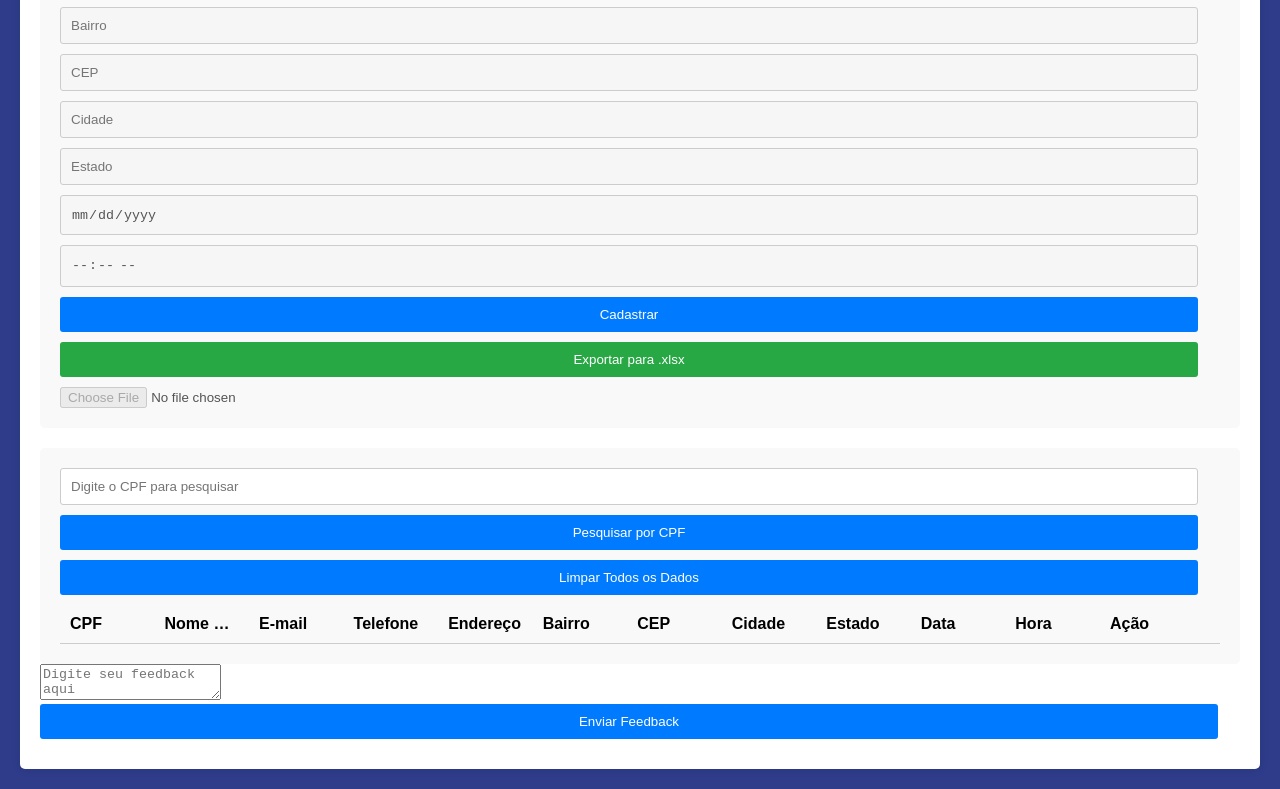
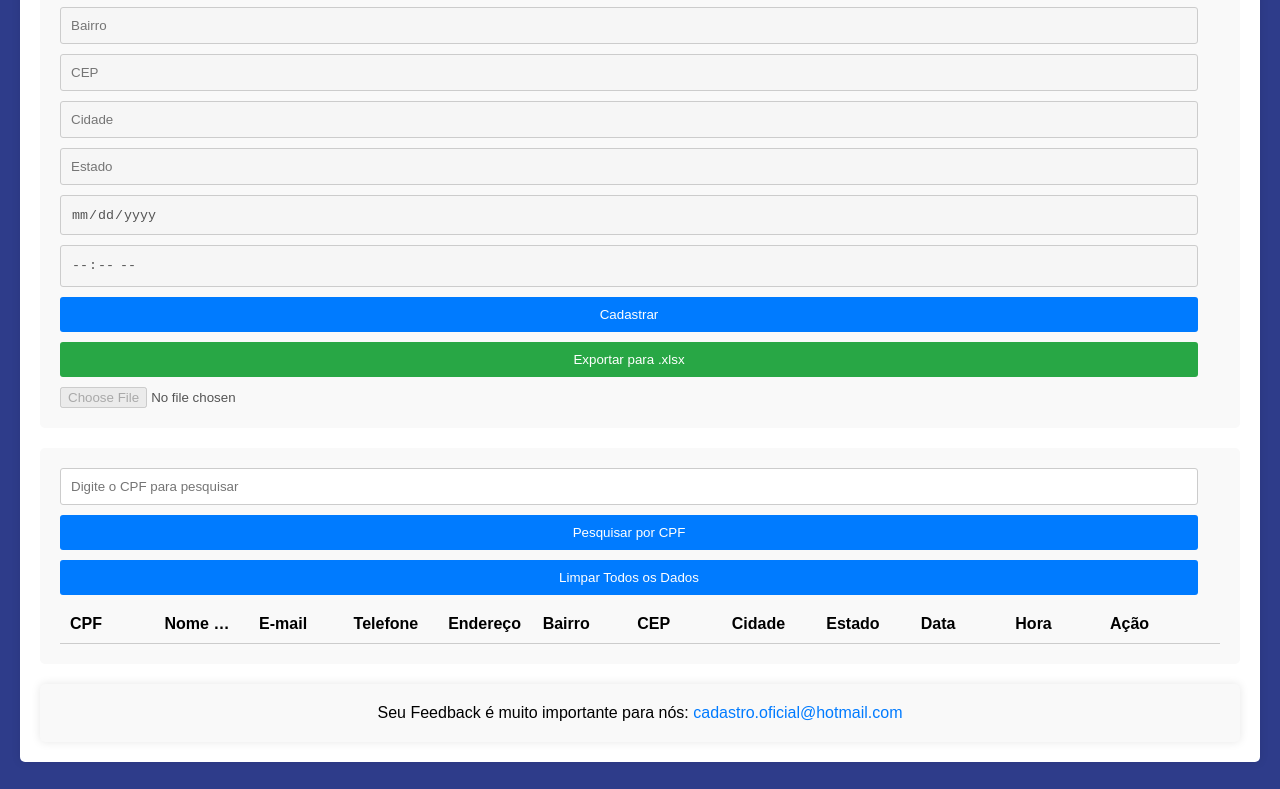
Before and after one commit to jso16/TrabalhoEscolar, a plain HTML site: page index.html in a window 1280 px wide. Shown: the part 450-1239 px from the top of the page. Drawn offline with Linux system fonts and the light colour scheme.

Commit message:
Versao Final

```diff
--- a/index.html
+++ b/index.html
@@ -6,6 +6,27 @@
     <title>Cadastro de Pessoas</title>
     <link rel="stylesheet" href="style.css">
     <script src="https://cdnjs.cloudflare.com/ajax/libs/xlsx/0.17.3/xlsx.full.min.js"></script>
+    <style>
+        .feedback-box {
+            background-color: #f9f9f9;
+            padding: 20px;
+            border-radius: 5px;
+            margin-top: 20px;
+            text-align: center;
+            box-shadow: 0 0 10px rgba(0, 0, 0, 0.1);
+        }
+        .feedback-box p {
+            margin: 0;
+            font-size: 16px;
+        }
+        .feedback-box a {
+            color: #007bff;
+            text-decoration: none;
+        }
+        .feedback-box a:hover {
+            text-decoration: underline;
+        }
+    </style>
 </head>
 <body>
     <div class="container">
@@ -60,9 +81,8 @@
                 </table>
             </div>
         </div>
-        <div id="feedback-container">
-            <textarea id="feedback-message" placeholder="Digite seu feedback aqui"></textarea>
-            <button id="enviar-feedback-btn">Enviar Feedback</button>
+        <div class="feedback-box">
+            <p>Seu Feedback é muito importante para nós: <a href="mailto:cadastro.oficial@hotmail.com">cadastro.oficial@hotmail.com</a></p>
         </div>
     </div>
     <script src="script.js"></script>
```
